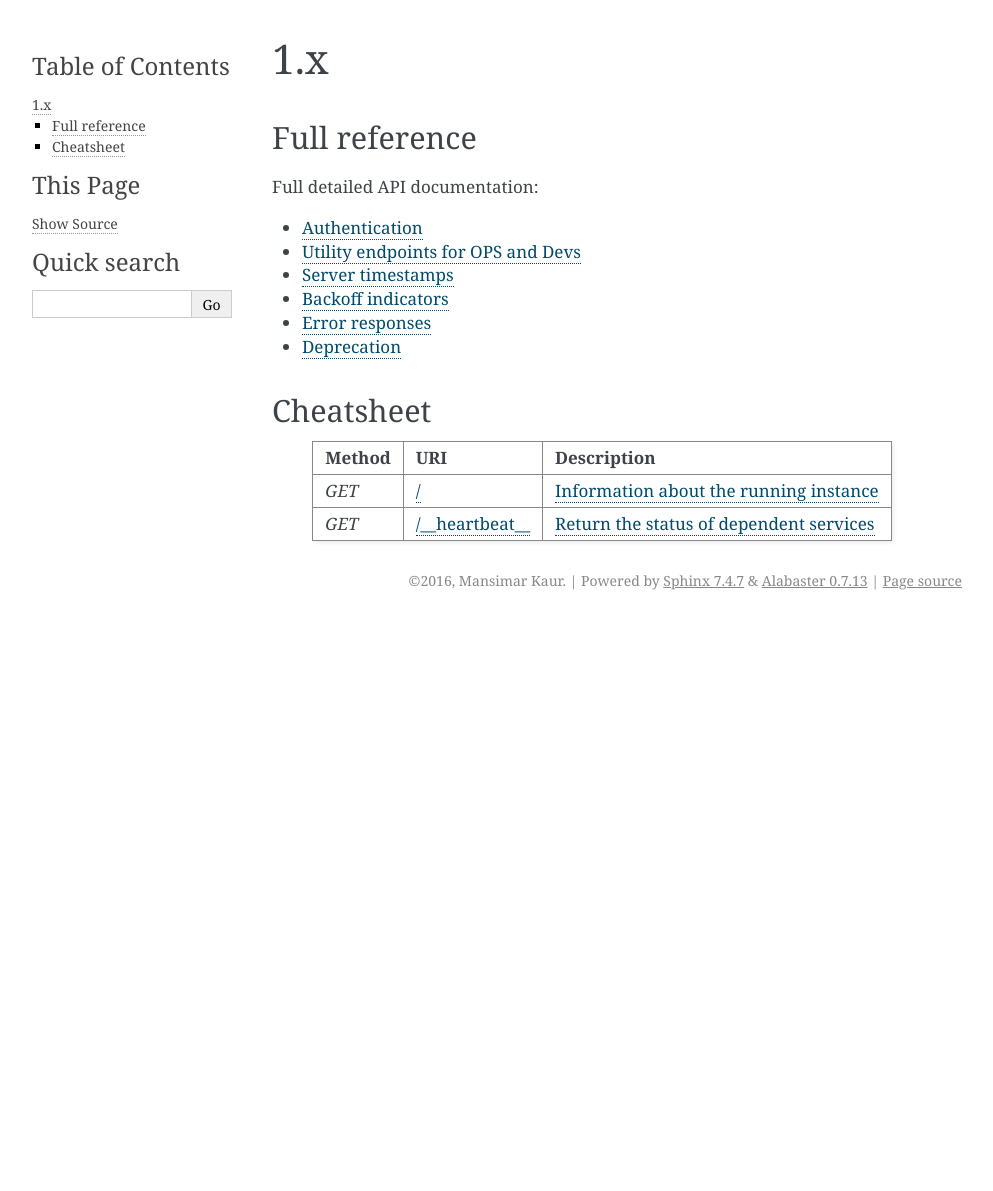
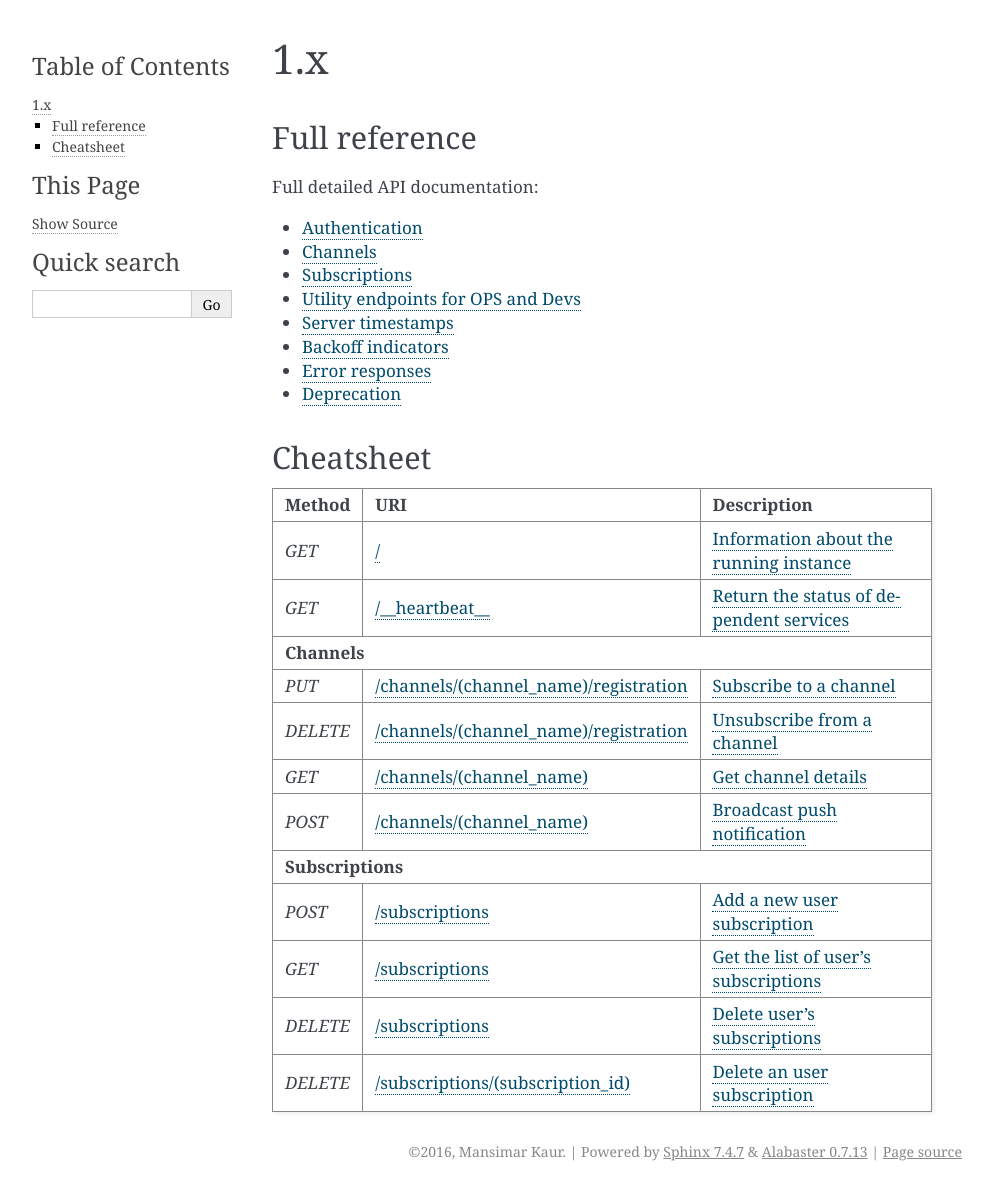
Before and after one commit to webpush-channels/webpush-channels, a Sphinx documentation site: the page built from docs/source/api/index.rst, in a window 1280 px wide. Shown: the whole page, without its empty margins (148-1141 px from the left). Built offline with Sphinx 7.4.7, drawn with Linux system fonts in a browser that asks for light colours; before the commit the page ends 900 px from its top, so only the background shows below that.

Commit message:
Add cheatsheet.

```diff
--- a/docs/source/api/index.rst
+++ b/docs/source/api/index.rst
@@ -12,6 +12,8 @@ Full detailed API documentation:
    :maxdepth: 1
 
    authentication
+   channels
+   subscriptions
    utilities
    timestamps
    backoff
@@ -22,12 +24,32 @@ Full detailed API documentation:
 Cheatsheet
 ==========
 
-+----------+-------------------------------------------------+---------------------------------------------------------+
-| Method   | URI                                             | Description                                             |
-+==========+=================================================+=========================================================+
-| `GET`    | :ref:`/ <api-utilities>`                        | :ref:`Information about the running instance            |
-|          |                                                 | <api-utilities>`                                        |
-+----------+-------------------------------------------------+---------------------------------------------------------+
-| `GET`    | :ref:`/__heartbeat__ <api-utilities>`           | :ref:`Return the status of dependent services           |
-|          |                                                 | <api-utilities>`                                        |
-+----------+-------------------------------------------------+---------------------------------------------------------+
++----------+------------------------------------------------------------------------------+-----------------------------------------------------------------+
+| Method   | URI                                                                          | Description                                                     |
++==========+==============================================================================+=================================================================+
+| `GET`    | :ref:`/ <api-utilities>`                                                     | :ref:`Information about the running instance                    |
+|          |                                                                              | <api-utilities>`                                                |
++----------+------------------------------------------------------------------------------+-----------------------------------------------------------------+
+| `GET`    | :ref:`/__heartbeat__ <api-utilities>`                                        | :ref:`Return the status of dependent services                   |
+|          |                                                                              | <api-utilities>`                                                |
++----------+------------------------------------------------------------------------------+-----------------------------------------------------------------+
+| **Channels**                                                                                                                                              |
++----------+------------------------------------------------------------------------------+-----------------------------------------------------------------+
+| `PUT`    | :ref:`/channels/(channel_name)/registration <channel-registration-put>`      | :ref:`Subscribe to a channel <channel-registration-put>`        |
++----------+------------------------------------------------------------------------------+-----------------------------------------------------------------+
+| `DELETE` | :ref:`/channels/(channel_name)/registration <channel-registration-delete>`   | :ref:`Unsubscribe from a channel <channel-registration-delete>` |
++----------+------------------------------------------------------------------------------+-----------------------------------------------------------------+
+| `GET`    | :ref:`/channels/(channel_name) <channel-get>`                                | :ref:`Get channel details <channel-get>`                        |
++----------+------------------------------------------------------------------------------+-----------------------------------------------------------------+
+| `POST`   | :ref:`/channels/(channel_name) <channel-post>`                               | :ref:`Broadcast push notification <channel-post>`               |
++----------+------------------------------------------------------------------------------+-----------------------------------------------------------------+
+| **Subscriptions**                                                                                                                                         |
++----------+------------------------------------------------------------------------------+-----------------------------------------------------------------+
+| `POST`   | :ref:`/subscriptions <subscriptions-post>`                                   | :ref:`Add a new user subscription <subscriptions-post>`         |
++----------+------------------------------------------------------------------------------+-----------------------------------------------------------------+
+| `GET`    | :ref:`/subscriptions <subscriptions-get>`                                    | :ref:`Get the list of user's subscriptions <subscriptions-get>` |
++----------+------------------------------------------------------------------------------+-----------------------------------------------------------------+
+| `DELETE` | :ref:`/subscriptions <subscriptions-delete>`                                 | :ref:`Delete user's subscriptions <subscriptions-delete>`       |
++----------+------------------------------------------------------------------------------+-----------------------------------------------------------------+
+| `DELETE` | :ref:`/subscriptions/(subscription_id) <subscription-delete>`                | :ref:`Delete an user subscription <subscription-delete>`        |
++----------+------------------------------------------------------------------------------+-----------------------------------------------------------------+
```
Also changed, not shown: docs/source/api/channels.rst (+7 -0 lines), docs/source/api/subscriptions.rst (+5 -3 lines).
